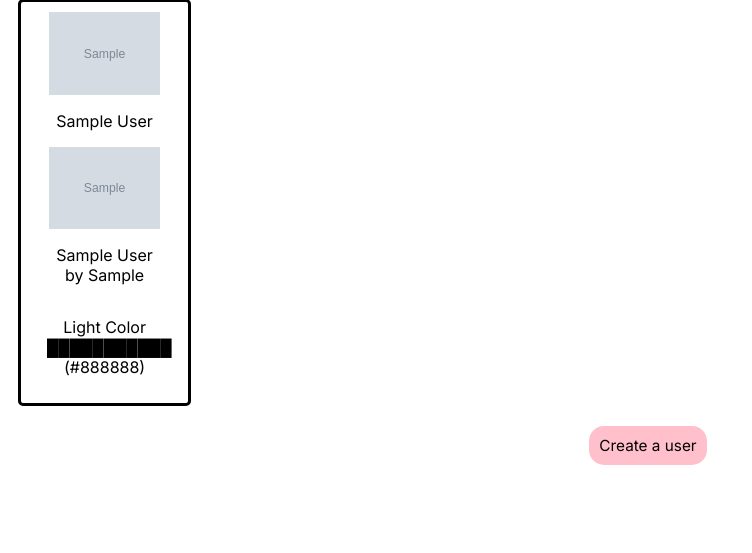
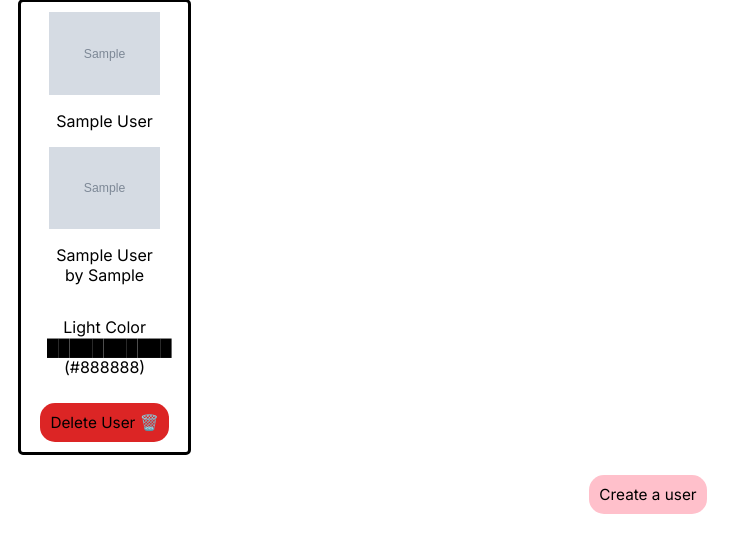
Before and after one commit to SolderFumes/hestia, a Flask app: page /userlist in a window 1280 px wide. Shown: the part 93-646 px from the top of the page, without its empty margins (0-752 px from the left). Run offline with Flask 3, Linux system fonts and the light colour scheme; tables that the repository leaves empty hold one stand-in row (values such as "Sample post"); grey boxes marked "Sample" are stand-in pictures.

Commit message:
users can now be DELETE'd

```diff
--- a/app.py
+++ b/app.py
@@ -1,6 +1,6 @@
 import os
 from flask import Flask, render_template, request
-from db import add_user, update_user, get_all_users
+from db import add_user, update_user, del_user, get_all_users
 
 # base application object
 app = Flask(__name__)
@@ -10,13 +10,13 @@ app = Flask(__name__)
 def home():
     return '<h1>Hestia Home</h1>'
 
-@app.route('/userlist', methods=['GET', 'POST'])
+@app.route('/userlist', methods=['GET', 'POST', 'DELETE'])
 def users():
     if request.method == 'GET':
         rows = get_all_users() # list of User objects
         # render_template will render a jinja template, which is basically an HTML file with extra functionality.
         return render_template('userlist.html', users=rows)
-    else:
+    elif request.method == 'POST':
         # request will have all required fields for a user
         if not {'name', 'song_url', 'light_color'} & request.form.keys():
             return None
@@ -32,6 +32,14 @@ def users():
 
         rows = get_all_users()
         return render_template('userlist.html', users=rows)
+    elif request.method == 'DELETE':
+        data = request.get_json()
+        user_name = data['user_name']
+        del_user(user_name)
+
+        rows = get_all_users()
+        return render_template('userlist.html', users=rows)
+
 
 @app.route('/greet', methods=['GET', 'POST'])
 def greet():
--- a/db.py
+++ b/db.py
@@ -57,6 +57,10 @@ def get_user(name):
     else:
         return result
 
+def del_user(name):
+    session.delete(session.query(User).filter_by(name=name).first())
+    session.commit()
+
 
 def get_all_users():
     return session.query(User).all()
--- a/main.py
+++ b/main.py
@@ -69,6 +69,7 @@ while True:
         ### SET DATA ###
         r, g, b = user.light_color.split(',')
         announce_data['media_content_id'] = f'media-source://tts/cloud?message="Welcome, {user.name}. Now playing {user.song_name} by {user.song_artist}."'
+        print('announce:',announce_data)
         song_data['media_content_id'] = user.song_url
         light_data = {'entity_id': 'light.lukafloodlight', 'rgb_color': [r,g,b]}
 
--- a/static/css/userlist.css
+++ b/static/css/userlist.css
@@ -14,6 +14,12 @@ body {
     cursor: pointer;
     margin-top: 10px;
     transition: transform 0.2s ease, filter 0.2s ease;
+}
+
+.delButtonDiv {
+    background-color: #DC2525;
+    outline: inherit;
+
 }
 
 .button:hover {
--- a/static/js/userlist.js
+++ b/static/js/userlist.js
@@ -47,3 +47,19 @@ fileInput.addEventListener('change', event => {
         submitButton.disabled = false;
     }
 });
+
+document.querySelectorAll('.delButton').forEach(button => {
+    button.addEventListener('click', async () => {
+        const userName = button.dataset.user_name;
+        const res = await fetch('/userlist', {
+            method: 'DELETE',
+            headers: {
+                'Content-Type': 'application/json'
+            },
+            body: JSON.stringify({ user_name: userName})
+        });
+        if (res.ok) {
+            location.reload();
+        }
+    });
+});
--- a/templates/userlist.html
+++ b/templates/userlist.html
@@ -26,6 +26,9 @@
                         <img src="{{ user.song_cover_url }}">
                         <p>{{ user.song_name }} by {{ user.song_artist }}</p>
                         <p style="color: rgb( {{ user.light_color }})">Light Color <br>███████████<br>({{ user.light_color }})</p>
+                    </div>
+                    <div class="button delButtonDiv">
+                        <p class="delButton" data-user_name="{{ user.name }}">Delete User 🗑️</p>
                     </div>
                 </div>
             {% endfor %}
```
